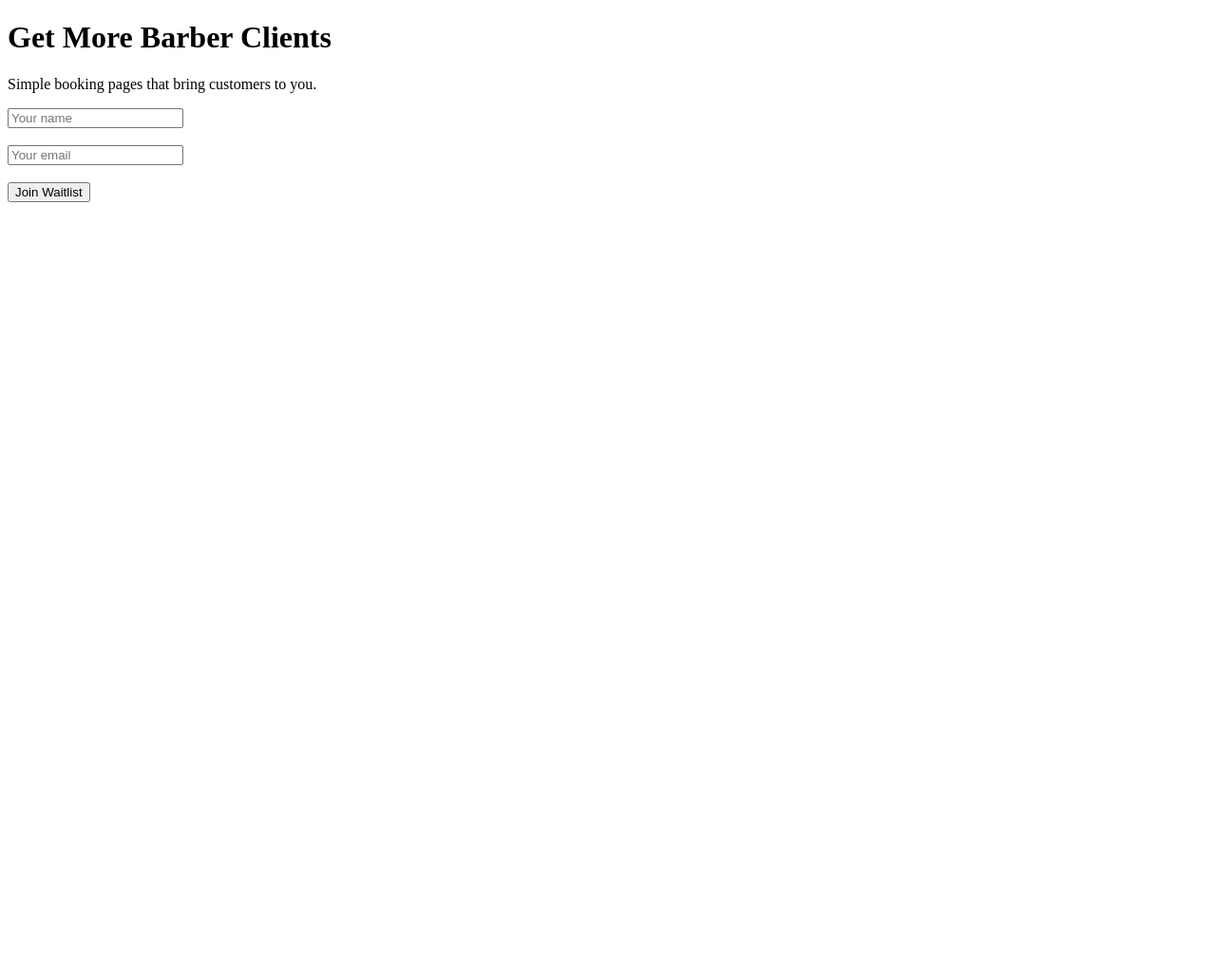
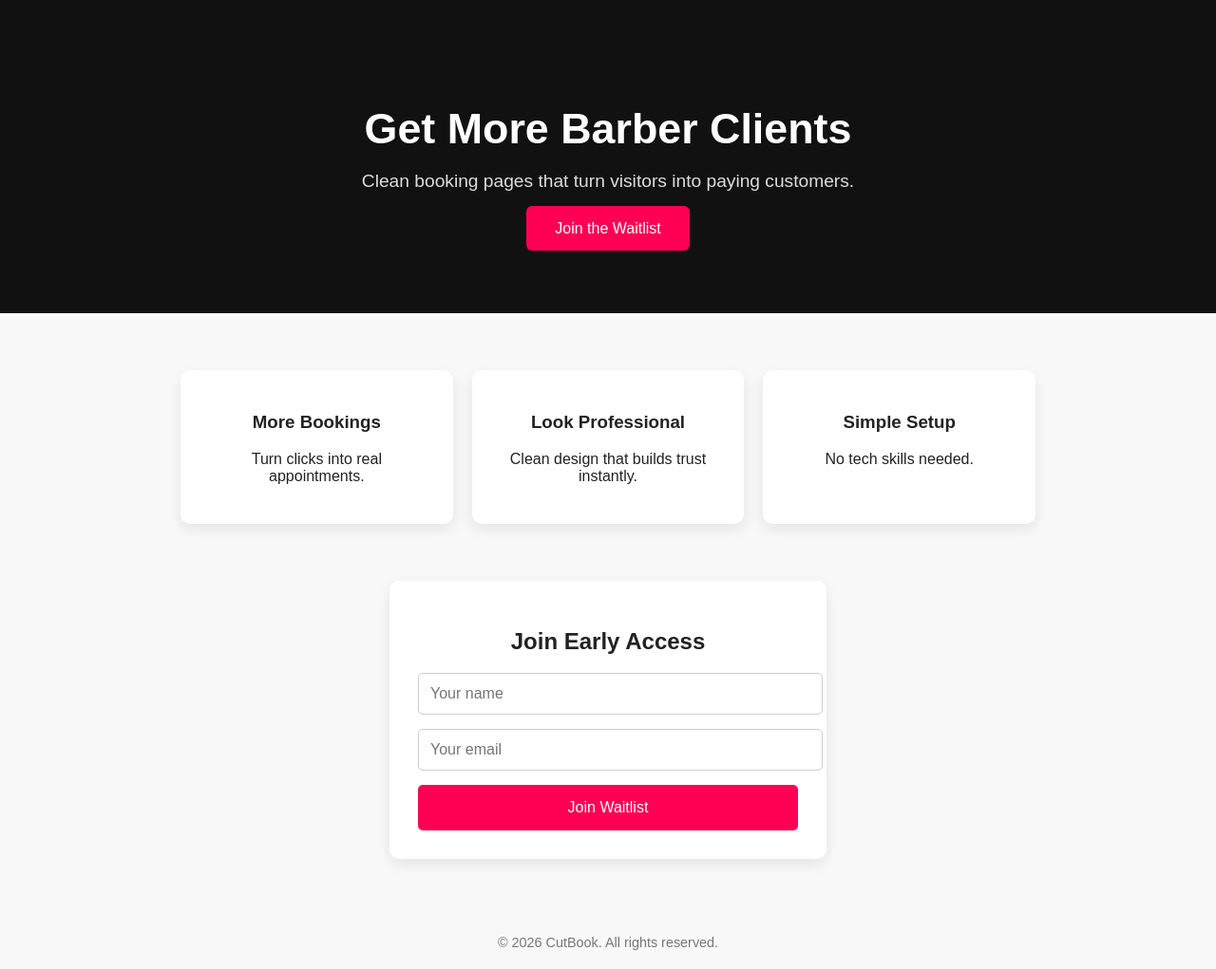
Before and after one commit to cutbook-01/Cutbook, a website: page public/index.html in a window 1280 px wide. Shown: the whole page at 95% size. Before the commit the page ends 800 px from the top, so only its background shows below. Drawn offline with Linux system fonts and the light colour scheme.

Commit message:
Design polish

```diff
--- a/public/index.html
+++ b/public/index.html
@@ -2,18 +2,139 @@
 <html lang="en">
 <head>
   <meta charset="UTF-8" />
+  <meta name="viewport" content="width=device-width, initial-scale=1.0" />
   <title>CutBook</title>
+  <style>
+    body {
+      margin: 0;
+      font-family: Arial, sans-serif;
+      background: #f8f8f8;
+      color: #222;
+    }
+
+    header {
+      background: #111;
+      color: white;
+      padding: 80px 20px;
+      text-align: center;
+    }
+
+    header h1 {
+      font-size: 2.8rem;
+      margin-bottom: 15px;
+    }
+
+    header p {
+      font-size: 1.2rem;
+      margin-bottom: 30px;
+      color: #ddd;
+    }
+
+    .btn {
+      background: #ff0055;
+      color: white;
+      padding: 15px 30px;
+      border: none;
+      border-radius: 6px;
+      font-size: 1rem;
+      cursor: pointer;
+      text-decoration: none;
+    }
+
+    section {
+      max-width: 900px;
+      margin: 60px auto;
+      padding: 0 20px;
+    }
+
+    .benefits {
+      display: grid;
+      grid-template-columns: repeat(auto-fit, minmax(250px, 1fr));
+      gap: 20px;
+    }
+
+    .card {
+      background: white;
+      padding: 25px;
+      border-radius: 10px;
+      box-shadow: 0 6px 15px rgba(0,0,0,0.08);
+      text-align: center;
+    }
+
+    form {
+      background: white;
+      padding: 30px;
+      border-radius: 10px;
+      box-shadow: 0 6px 15px rgba(0,0,0,0.08);
+      max-width: 400px;
+      margin: auto;
+    }
+
+    input {
+      width: 100%;
+      padding: 12px;
+      margin-bottom: 15px;
+      border-radius: 5px;
+      border: 1px solid #ccc;
+      font-size: 1rem;
+    }
+
+    button {
+      width: 100%;
+      padding: 15px;
+      background: #ff0055;
+      color: white;
+      border: none;
+      border-radius: 5px;
+      font-size: 1rem;
+      cursor: pointer;
+    }
+
+    footer {
+      text-align: center;
+      padding: 20px;
+      color: #777;
+      font-size: 0.9rem;
+    }
+  </style>
 </head>
 <body>
+
+<header>
   <h1>Get More Barber Clients</h1>
-  <p>Simple booking pages that bring customers to you.</p>
+  <p>Clean booking pages that turn visitors into paying customers.</p>
+  <a href="#signup" class="btn">Join the Waitlist</a>
+</header>
 
+<section>
+  <div class="benefits">
+    <div class="card">
+      <h3>More Bookings</h3>
+      <p>Turn clicks into real appointments.</p>
+    </div>
+    <div class="card">
+      <h3>Look Professional</h3>
+      <p>Clean design that builds trust instantly.</p>
+    </div>
+    <div class="card">
+      <h3>Simple Setup</h3>
+      <p>No tech skills needed.</p>
+    </div>
+  </div>
+</section>
+
+<section id="signup">
   <form action="/signup" method="POST">
+    <h2 style="text-align:center;">Join Early Access</h2>
     <input type="text" name="name" placeholder="Your name" required />
-    <br /><br />
     <input type="email" name="email" placeholder="Your email" required />
-    <br /><br />
     <button type="submit">Join Waitlist</button>
   </form>
+</section>
+
+<footer>
+  © 2026 CutBook. All rights reserved.
+</footer>
+
 </body>
 </html>
```
